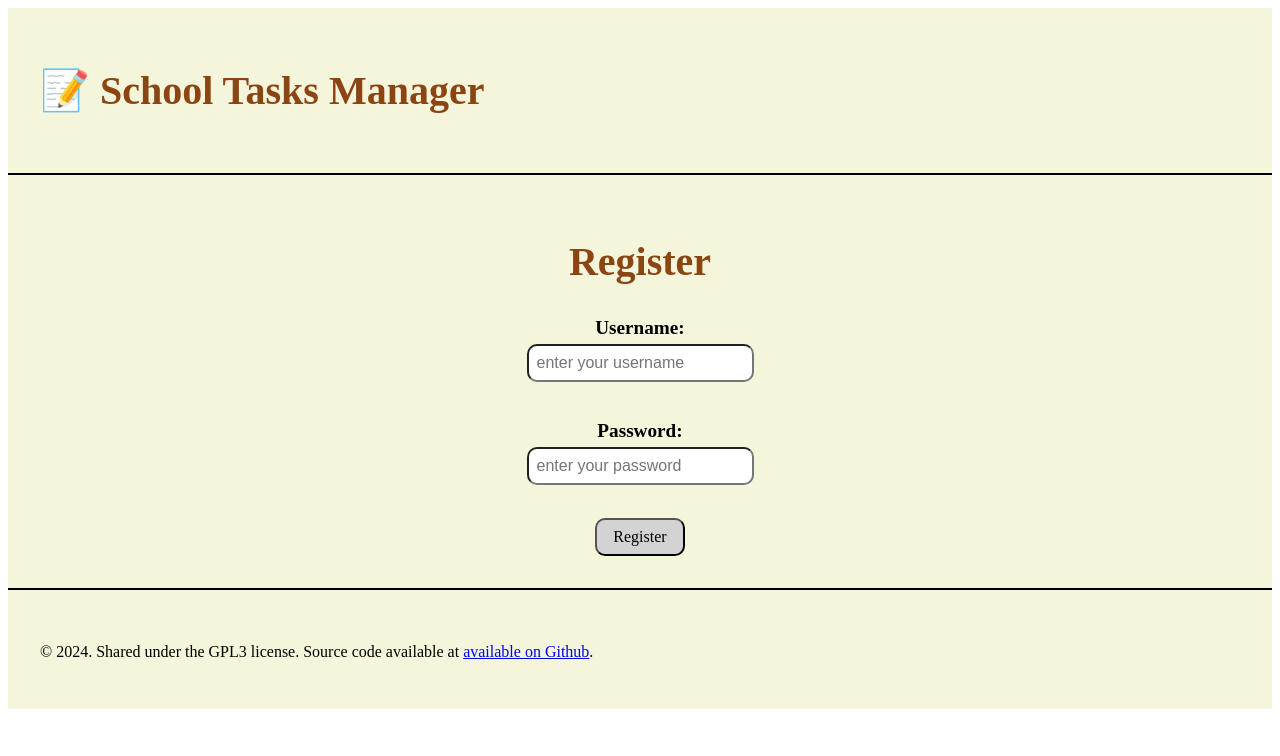
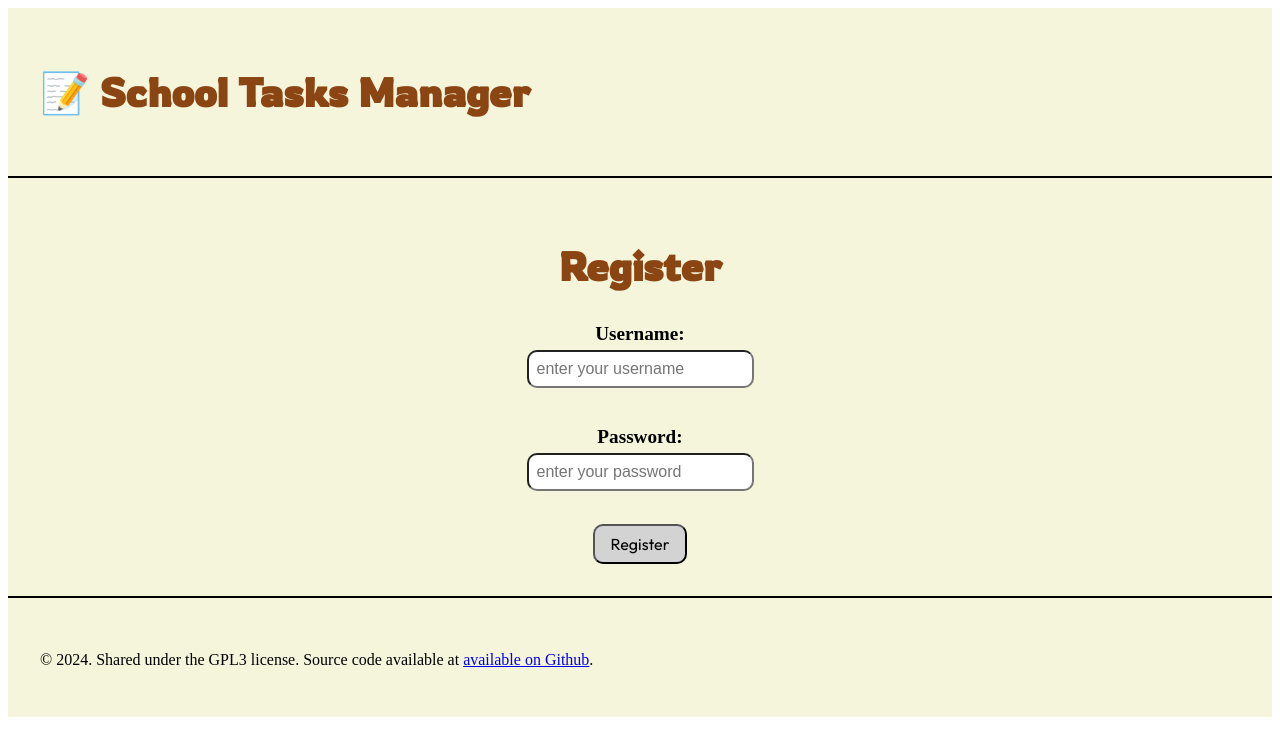
Before and after one commit to software-students-spring2024/5-final-project-spring-2024-team7-final, a Flask app: page /register in a window 1280 px wide. Shown: the top 756 px of the page. Run offline with Flask 2, Linux system fonts and the light colour scheme.

Commit message:
Added the fonts for the CSS of the register, login, and register/login pages.

```diff
--- a/front-end/templates/login.html
+++ b/front-end/templates/login.html
@@ -6,6 +6,9 @@
       rel="stylesheet"
       href="{{ url_for('static', filename='css/style.css') }}"
     />
+    <link rel="stylesheet" href="https://fonts.googleapis.com/css?family=Schibsted+Grotesk">
+    <link rel="stylesheet" href="https://fonts.googleapis.com/css?family=Outfit">
+    <link rel="stylesheet" href="https://fonts.googleapis.com/css?family=Rowdies">
   </head>
   <body>
     <div class="container">
--- a/front-end/templates/register.html
+++ b/front-end/templates/register.html
@@ -6,6 +6,9 @@
       rel="stylesheet"
       href="{{ url_for('static', filename='css/style.css') }}"
     />
+    <link rel="stylesheet" href="https://fonts.googleapis.com/css?family=Schibsted+Grotesk">
+    <link rel="stylesheet" href="https://fonts.googleapis.com/css?family=Outfit">
+    <link rel="stylesheet" href="https://fonts.googleapis.com/css?family=Rowdies">
   </head>
   <body>
     <div class="container">
--- a/front-end/templates/reglog.html
+++ b/front-end/templates/reglog.html
@@ -6,6 +6,9 @@
       rel="stylesheet"
       href="{{ url_for('static', filename='css/style.css') }}"
     />
+    <link rel="stylesheet" href="https://fonts.googleapis.com/css?family=Schibsted+Grotesk">
+    <link rel="stylesheet" href="https://fonts.googleapis.com/css?family=Outfit">
+    <link rel="stylesheet" href="https://fonts.googleapis.com/css?family=Rowdies">
   </head>
   <body>
     <div class="container">
```
